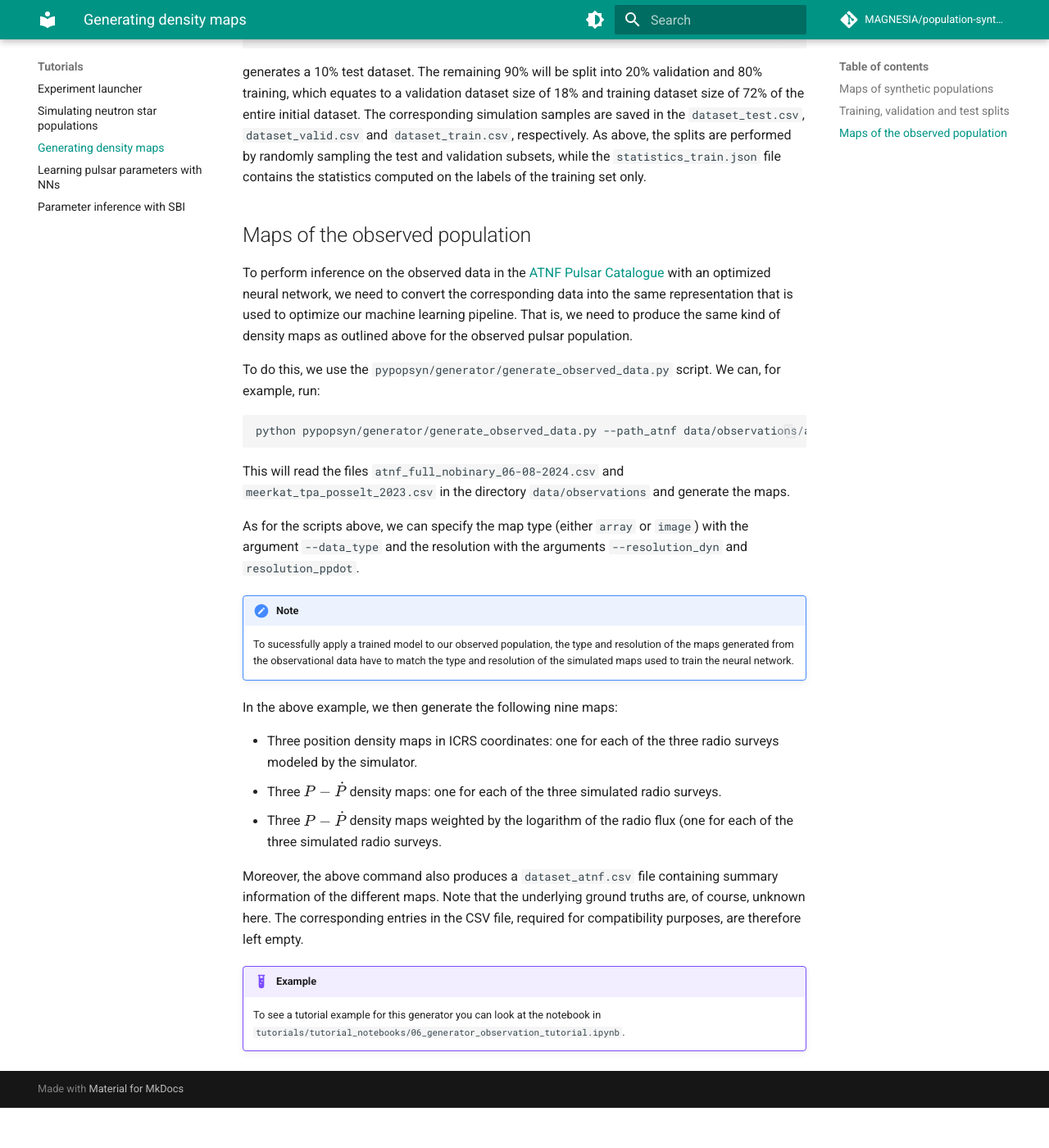
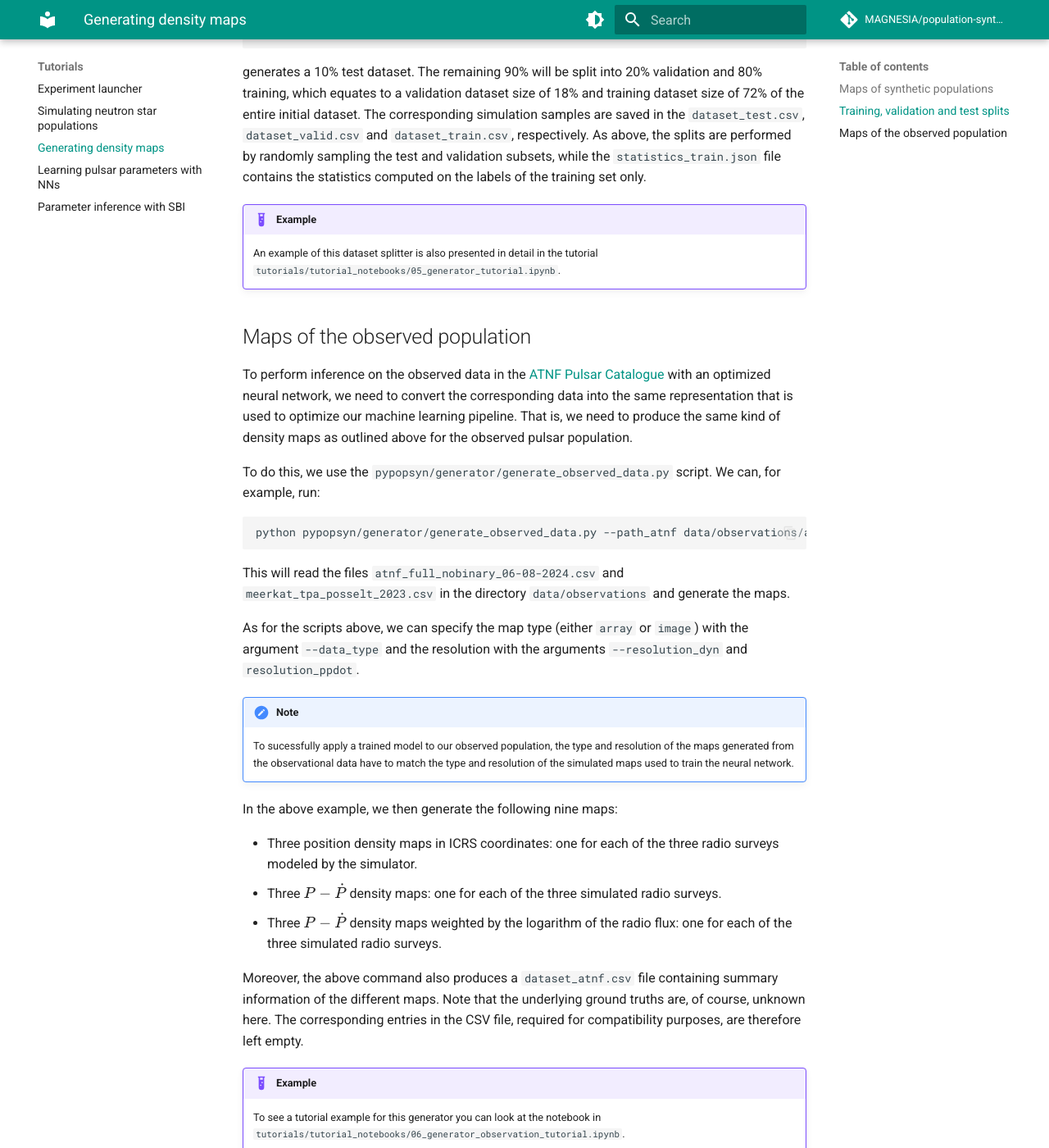
Before and after one commit to ice-csic-astroexotic/ML-Poppyns, an MkDocs documentation site: the page built from docs/tutorials/generator_tutorial.md, in a window 1280 px wide and 1400 px high, scrolled down 2762 px. Shown: the whole window at 82% size. Built offline with MkDocs 1.6.1 and Material for MkDocs 9.7.7, drawn with Linux system fonts in a browser that asks for light colours; formulas are drawn with MathJax 3; comment, search, counter and statistics services are not loaded; before the commit the page ends 4113 px from its top, so only the background shows below that; some of the changed text lies outside the part shown.

Commit message:
Correcting 2 typos.

```diff
--- a/docs/tutorials/generator_tutorial.md
+++ b/docs/tutorials/generator_tutorial.md
@@ -106,6 +106,10 @@ simulation samples are saved in the `dataset_test.csv`, `dataset_valid.csv` and
 As above, the splits are performed by randomly sampling the test and validation subsets, while the
 `statistics_train.json` file contains the statistics computed on the labels of the training set only.
 
+!!! example
+
+    An example of this dataset splitter is also presented in detail in the tutorial `tutorials/tutorial_notebooks/05_generator_tutorial.ipynb`.
+
 
 ## Maps of the observed population
 
@@ -134,7 +138,7 @@ In the above example, we then generate the following nine maps:
 
 * Three position density maps in ICRS coordinates: one for each of the three radio surveys modeled by the simulator.
 * Three $P-\dot{P}$ density maps: one for each of the three simulated radio surveys.
-* Three $P-\dot{P}$ density maps weighted by the logarithm of the radio flux (one for each of the three simulated radio surveys.
+* Three $P-\dot{P}$ density maps weighted by the logarithm of the radio flux: one for each of the three simulated radio surveys.
 
 Moreover, the above command also produces a `dataset_atnf.csv` file containing summary information of the different
 maps. Note that the underlying ground truths are, of course, unknown here. The corresponding entries in the CSV file,
```
Also changed, not shown: other parts of docs/tutorials/generator_tutorial.md (+1 -1 lines).
